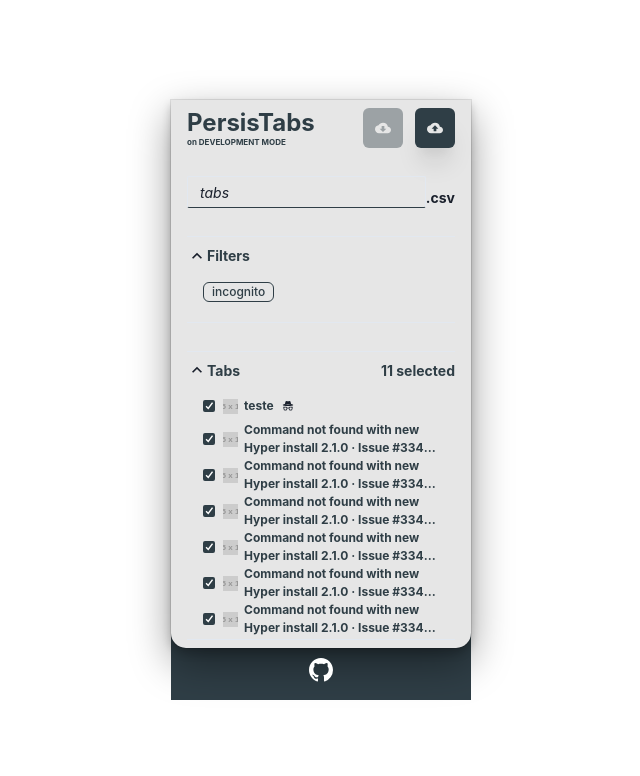
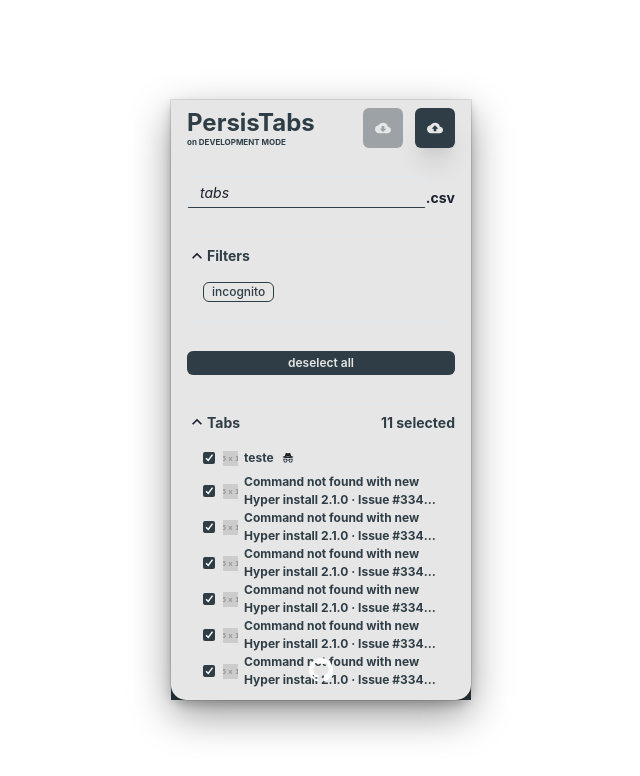
Before and after one commit to jessescn/persisTabs, a React (Create React App) app: page / in a window 1280 px wide. Shown: the top 776 px of the page, without its empty margins (319-959 px from the left). Built offline with nearby package versions, Linux system fonts and the light colour scheme.

Commit message:
feat: add select and deselect all button

```diff
--- a/src/TabList.tsx
+++ b/src/TabList.tsx
@@ -5,13 +5,14 @@
     AccordionItem,
     AccordionPanel,
     Box,
+    Button,
     Checkbox,
     CheckboxGroup,
     Icon,
     Image,
     Text,
 } from "@chakra-ui/react"
-import React from "react"
+import React, { useCallback } from "react"
 import { BsIncognito } from "react-icons/bs"
 import { colors } from "./style/colors"
 import { Tab } from "./types/Tab"
@@ -23,7 +24,29 @@
 }
 
 export const TabList = ({ tabs, selectedIds, setSelectedIds }: Props) => {
+    const isAllSelected = tabs.length === selectedIds.length
+
+    const handleSelectAll = useCallback(() => {
+        const allIds = tabs.filter((tab) => tab.id).map((tab) => String(tab.id)) as string[]
+
+        setSelectedIds(allIds)
+    }, [setSelectedIds, tabs])
+
+    const handleUnselectAll = useCallback(() => {
+        setSelectedIds([])
+    }, [setSelectedIds])
+
     return (
+        <>
+            <Button
+                size="xs"
+                _hover={{ bgColor: colors.green700, color: colors.white }}
+                bgColor={colors.green700}
+                color={colors.white}
+                onClick={isAllSelected ? handleUnselectAll : handleSelectAll}
+            >
+                {isAllSelected ? "deselect all" : "select all"}
+            </Button>
             <Accordion allowToggle defaultIndex={[0]}>
                 <AccordionItem>
                     <AccordionButton
@@ -75,7 +98,11 @@
                                             {tab.title}
                                         </Text>
                                         {tab.incognito && (
-                                        <Icon as={BsIncognito} marginLeft="8px" fontSize="12px" />
+                                            <Icon
+                                                as={BsIncognito}
+                                                marginLeft="8px"
+                                                fontSize="12px"
+                                            />
                                         )}
                                     </Box>
                                 </Checkbox>
@@ -84,5 +111,6 @@
                     </AccordionPanel>
                 </AccordionItem>
             </Accordion>
+        </>
     )
 }
```
Lines whose indentation alone changed are shown as unchanged.
